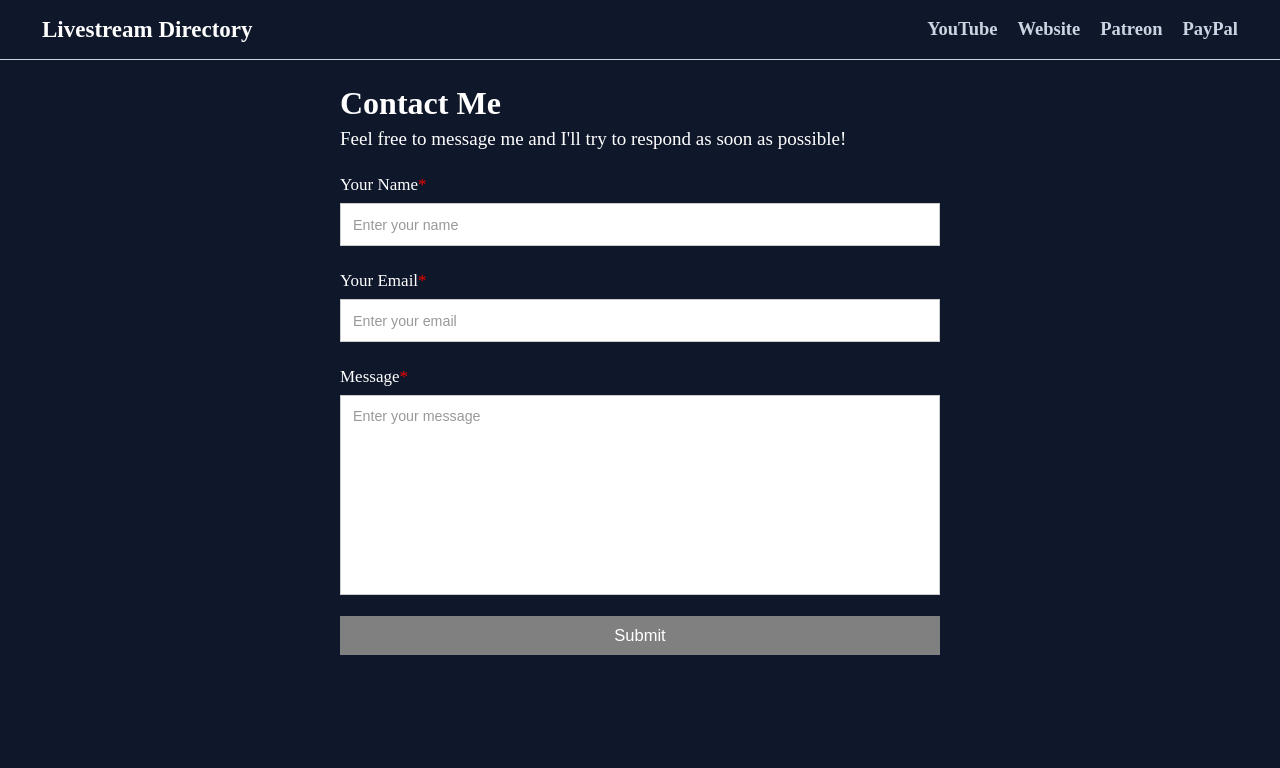
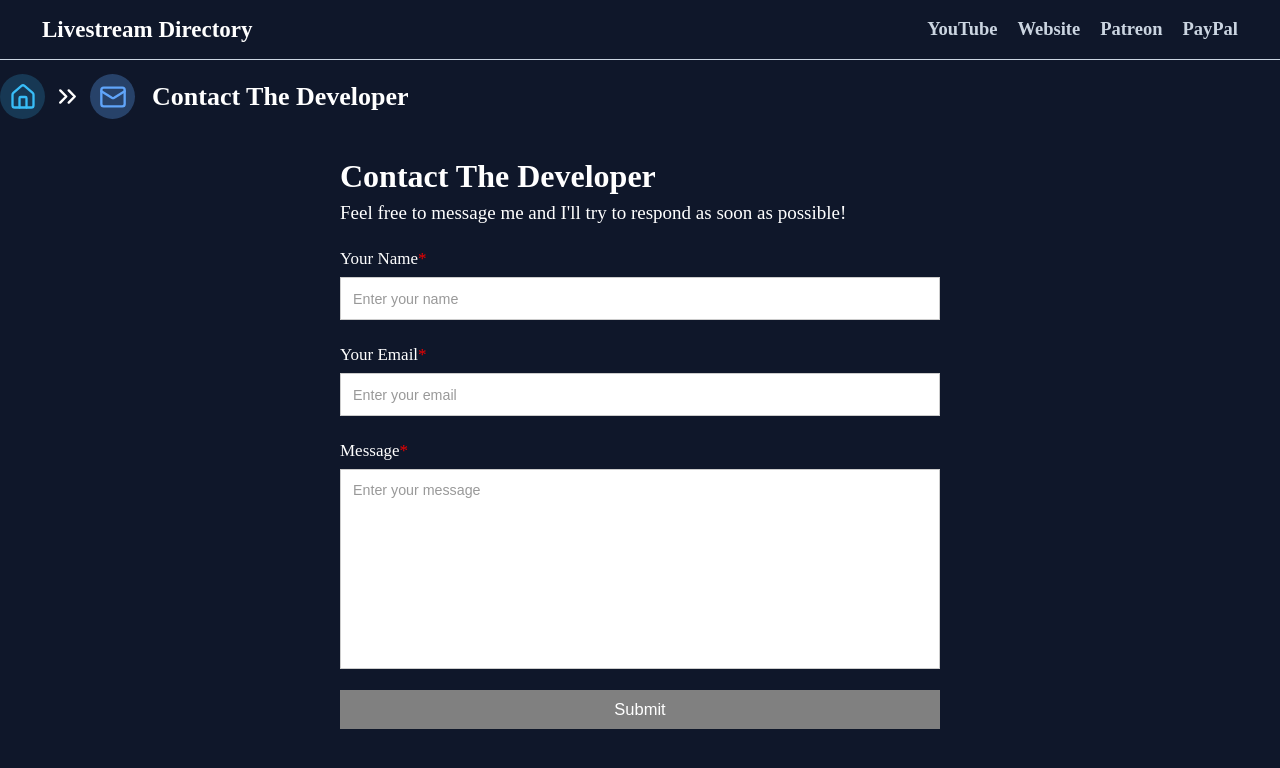
Before and after one commit to MichaelT-178/VueLivestreamDirectory, a Vue app: page /contact in a window 1280 px wide. Shown: the top 768 px of the page. Built offline with nearby package versions, Linux system fonts and the light colour scheme.

Commit message:
Small Contact update

```diff
--- a/src/views/CardViews/ContactDeveloper.vue
+++ b/src/views/CardViews/ContactDeveloper.vue
@@ -1,6 +1,14 @@
 <template>
+
+
+    <HeaderWithIcon
+      title="Contact The Developer"
+      icon="email"
+      iconColor="#60A5FA"
+    />
+
   <div class="contact-form">
-    <h1>Contact Me</h1>
+    <h1>Contact The Developer</h1>
     <p class="intro-text">Feel free to message me and I'll try to respond as soon as possible!</p>
 
     <div class="form-group">
@@ -40,6 +48,7 @@
 import { ref, computed, onMounted } from 'vue';
 import emailjs from '@emailjs/browser';
 import Swal from 'sweetalert2';
+import HeaderWithIcon from '../../components/HeaderWithIcon.vue';
 
 const userName = ref('');
 const userEmail = ref('');
```
